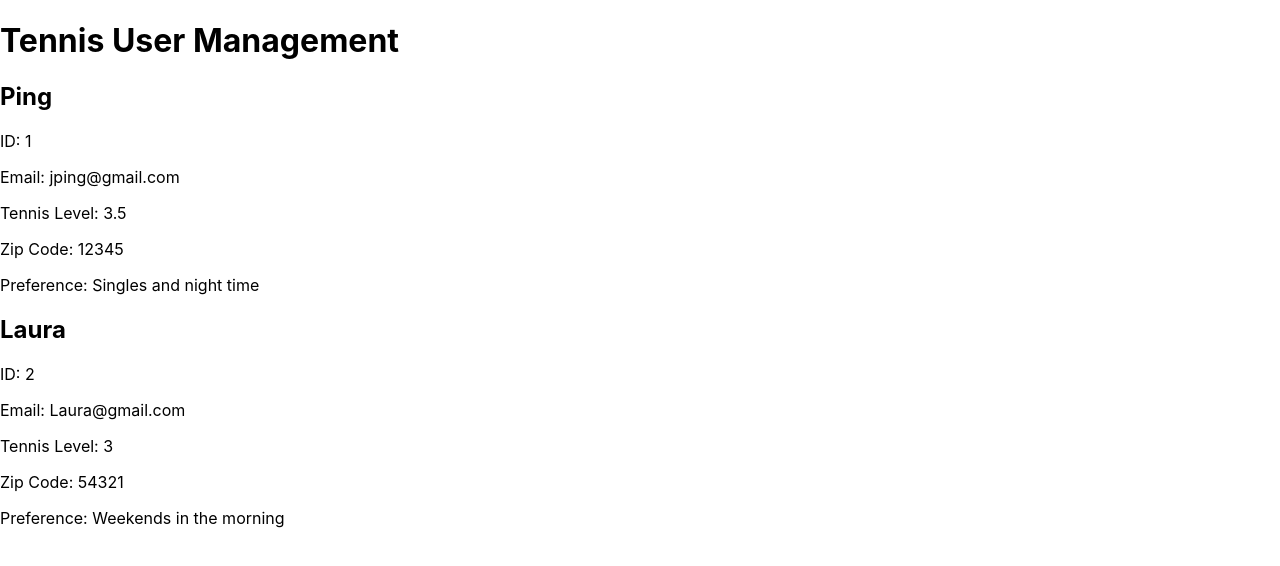
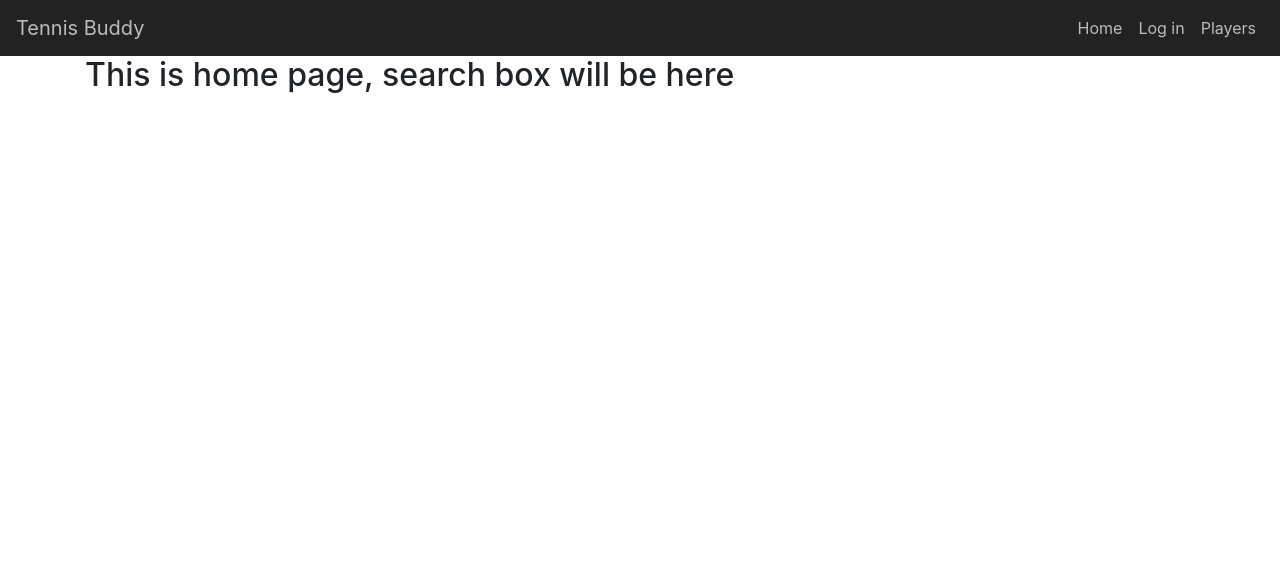
Before and after one commit to jping0220/tennis_buddy_front_end, a React (Create React App) app: page / in a window 1280 px wide. Shown: the top 566 px of the page. Built offline with nearby package versions, Linux system fonts and the light colour scheme.

Commit message:
install lots of tools includes React-bootstrap, reat router, styled components

```diff
--- a/package.json
+++ b/package.json
@@ -6,9 +6,13 @@
     "@testing-library/jest-dom": "^5.16.5",
     "@testing-library/react": "^13.4.0",
     "@testing-library/user-event": "^13.5.0",
+    "bootstrap": "^5.3.0",
     "react": "^18.2.0",
+    "react-bootstrap": "^2.8.0",
     "react-dom": "^18.2.0",
+    "react-router-dom": "^6.14.2",
     "react-scripts": "5.0.1",
+    "styled-components": "^6.0.4",
     "web-vitals": "^2.1.4"
   },
   "scripts": {
--- a/public/index.html
+++ b/public/index.html
@@ -15,6 +15,8 @@
       user's mobile device or desktop. See https://developers.google.com/web/fundamentals/web-app-manifest/
     -->
     <link rel="manifest" href="%PUBLIC_URL%/manifest.json" />
+
+    <link rel="stylesheet" href="https://cdn.jsdelivr.net/npm/bootstrap@4.3.1/dist/css/bootstrap.min.css" integrity="sha384-ggOyR0iXCbMQv3Xipma34MD+dH/1fQ784/j6cY/iJTQUOhcWr7x9JvoRxT2MZw1T" crossorigin="anonymous">
     <!--
       Notice the use of %PUBLIC_URL% in the tags above.
       It will be replaced with the URL of the `public` folder during the build.
--- a/src/App.js
+++ b/src/App.js
@@ -1,31 +1,50 @@
-import React from "react";
-import TennisUser from "./components/TennisUser";
-
-function App() {
-  const user = [{
-    id: 1,
-    name: 'Ping',
-    email: 'jping@gmail.com',
-    tennis_level: 3.5,
-    zip_code: '12345',
-    preference: 'Singles and night time',
-  },
-  {
-    id: 2,
-    name: 'Laura',
-    email: 'Laura@gmail.com',
-    tennis_level: 3.0,
-    zip_code: '54321',
-    preference: 'Weekends in the morning',
-    }];
+import React, { Component } from "react";
+import { BrowserRouter as Router, Routes, Route  } from 'react-router-dom';
+import { Home } from './Home';
+import { LogIn } from './LogIn';
+import { NoMatch } from './NoMatch';
+import { TennisUsesr } from "./components/TennisUser";
+import { Layout } from "./components/Layout";
+import { NavigationBar } from "./components/NavigationBar";
 
 
+const App =() => {
+  // const user = [{
+  //   id: 1,
+  //   name: 'Ping',
+  //   email: 'jping@gmail.com',
+  //   tennis_level: 3.5,
+  //   zip_code: '12345',
+  //   preference: 'Singles and night time',
+  // },
+  // {
+  //   id: 2,
+  //   name: 'Laura',
+  //   email: 'Laura@gmail.com',
+  //   tennis_level: 3.0,
+  //   zip_code: '54321',
+  //   preference: 'Weekends in the morning',
+  // }];
+
     return (
-      <div>
-        <h1>Tennis User Management</h1>
-        {user.map((user) => (<TennisUser key={user.id} user={user} />))}
-      </div>
+      <React.Fragment>
+        <NavigationBar/>
+        <Layout>
+          <Router>
+            <Routes>
+              <Route path='/' element={<Home/>} />
+              <Route path='log_in' element={<LogIn/>} />
+              <Route path='*' element={<NoMatch />} />
+              <Route path='players' element={<TennisUsesr/>} />
+            </Routes>
+          </Router>
+        </Layout>
+      </React.Fragment>
     );
+
   };
 
 export default App;
+
+{/* <h1>Tennis User Management</h1>
+{user.map((user) => (<TennisUser key={user.id} user={user} />))} */}
--- /dev/null
+++ b/src/Home.js
@@ -0,0 +1,8 @@
+import React from "react";
+
+export const Home = () => (
+    <div>
+        <h2>This is home page,
+            search box will be here</h2>
+    </div>
+)
--- /dev/null
+++ b/src/LogIn.js
@@ -0,0 +1,7 @@
+import React from "react";
+
+export const LogIn = () => (
+    <div>
+        <h2>log in format will be here</h2>
+    </div>
+)
--- /dev/null
+++ b/src/NoMatch.js
@@ -0,0 +1,7 @@
+import React from "react";
+
+export const NoMatch = () => (
+    <div>
+        <h2>No Match Found</h2>
+    </div>
+)
--- /dev/null
+++ b/src/components/Layout.js
@@ -0,0 +1,8 @@
+import React from "react";
+import { Container } from "react-bootstrap";
+
+export const Layout = (props) => (
+    <Container>
+        {props.children}
+    </Container>
+)
--- /dev/null
+++ b/src/components/NavigationBar.js
@@ -0,0 +1,33 @@
+import React from "react";
+import { Nav, Navbar } from 'react-bootstrap';
+import styled from 'styled-components';
+
+
+const Styles = styled.div`
+    .navbar {
+        background-color: #222;
+    }
+    .navbar-brand, .navbar-nav .nav-link {
+        color: #bbb;
+
+        &:hover {
+            color: white;
+        }
+    }
+`;
+
+export const NavigationBar = () => (
+    <Styles>
+        <Navbar expand='lg'>
+            <Navbar.Brand href="/">Tennis Buddy</Navbar.Brand>
+            <Navbar.Toggle ria-controls="basic-navbar-nav" />
+            <Navbar.Collapse id="basic-navbar-nav">
+                <Nav className="ml-auto">
+                    <Nav.Item><Nav.Link href="/">Home</Nav.Link></Nav.Item>
+                    <Nav.Item><Nav.Link href="/Log_in">Log in</Nav.Link></Nav.Item>
+                    <Nav.Item><Nav.Link href="/players">Players</Nav.Link></Nav.Item>
+                </Nav>
+            </Navbar.Collapse>
+        </Navbar>
+    </Styles>
+)
--- a/src/components/TennisUser.js
+++ b/src/components/TennisUser.js
@@ -1,17 +1,25 @@
 import React from 'react';
 
-const TennisUser = ({ user }) => {
-    return (
-        <div>
-            <h2>{user.name}</h2>
-            <p>ID: {user.id}</p>
-            <p>Email: {user.email}</p>
-            <p>Tennis Level: {user.tennis_level}</p>
-            <p>Zip Code: {user.zip_code}</p>
-            <p>Preference: {user.preference}</p>
 
-        </div>
-    );
-};
+export const TennisUsesr = () => (
+    <div>
+        <h2>List of players will be here</h2>
+    </div>
+)
 
-export default TennisUser;
+
+// const TennisUser = ({ user }) => {
+//     return (
+//         <div>
+//             <h2>{user.name}</h2>
+//             <p>ID: {user.id}</p>
+//             <p>Email: {user.email}</p>
+//             <p>Tennis Level: {user.tennis_level}</p>
+//             <p>Zip Code: {user.zip_code}</p>
+//             <p>Preference: {user.preference}</p>
+
+//         </div>
+//     );
+// };
+
+// export default TennisUser;
```
Also changed, not shown: 1 other file (tests, documents, lock files or other folders).
